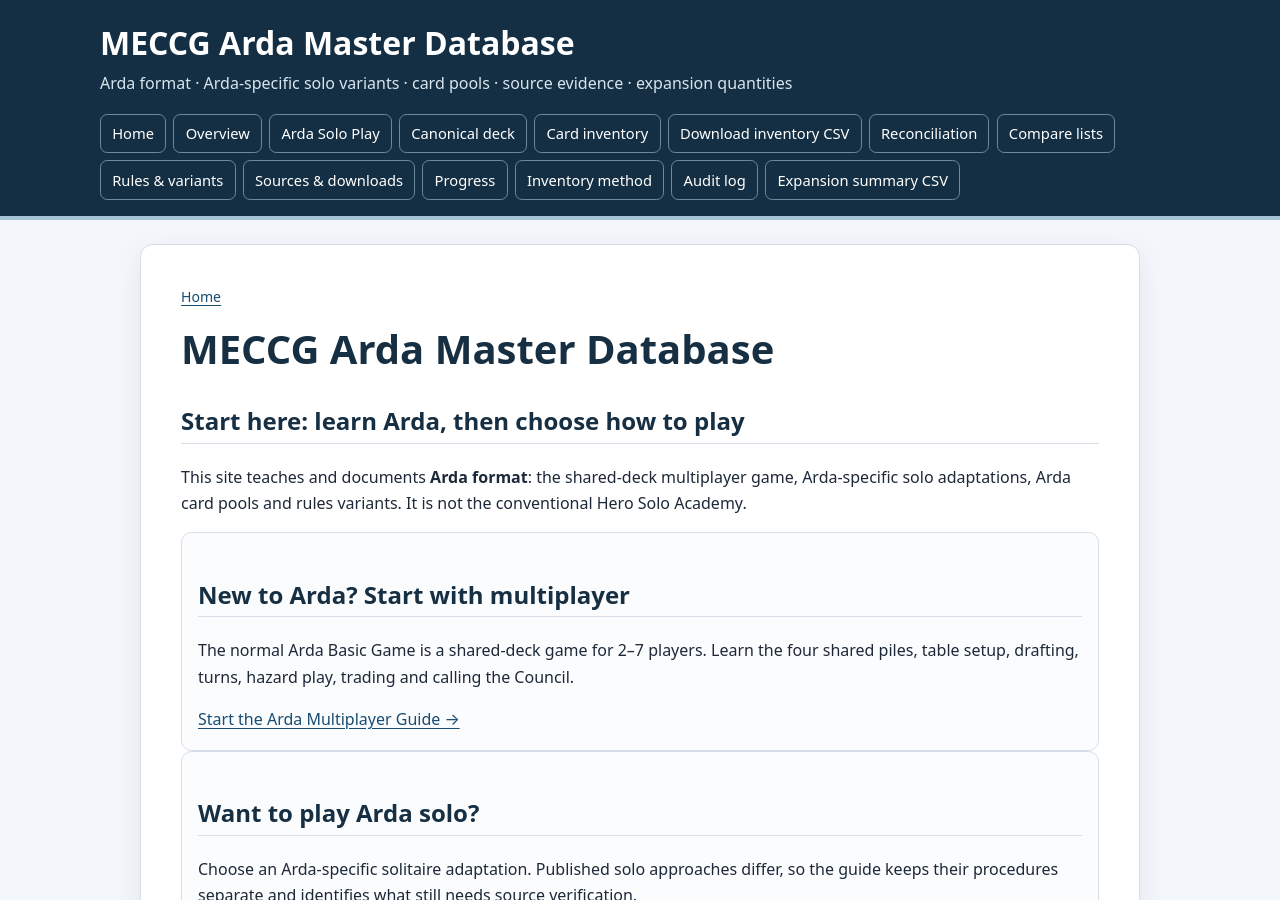
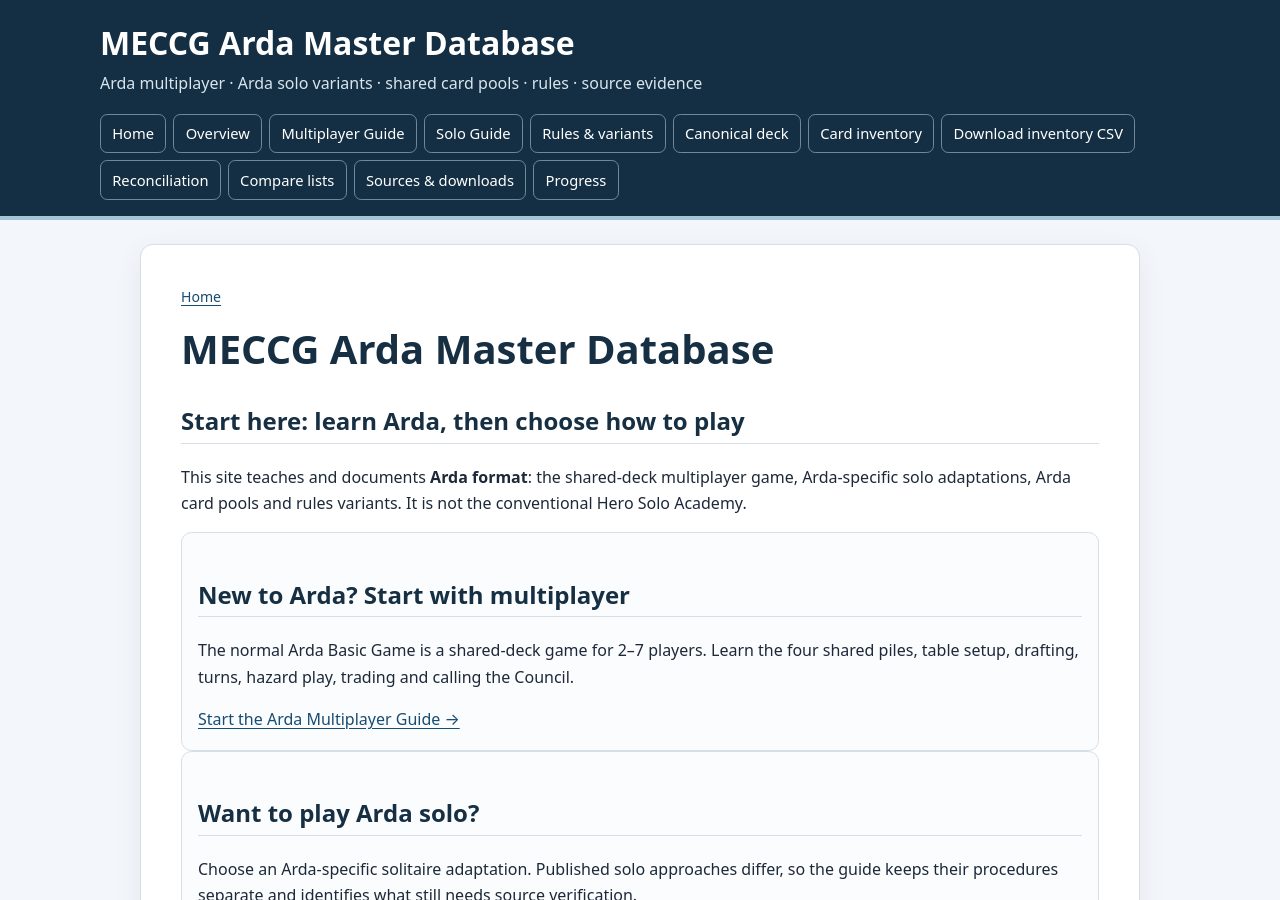
Before and after one commit to JamSpot/meccg-arda-master-database, a Jekyll site: the page built from index.md, in a window 1280 px wide and 900 px high. Built offline with Jekyll 4.4.1, drawn with Linux system fonts in a browser that asks for light colours; some of the changed text lies outside the part shown.

Commit message:
Add separate multiplayer and solo Arda navigation

```diff
--- a/_layouts/default.html
+++ b/_layouts/default.html
@@ -12,22 +12,20 @@
     <header class="site-header">
       <div class="site-header-inner">
         <a class="site-brand" href="{{ '/' | relative_url }}">{{ site.title }}</a>
-        <p class="site-tagline">Arda format · Arda-specific solo variants · card pools · source evidence · expansion quantities</p>
+        <p class="site-tagline">Arda multiplayer · Arda solo variants · shared card pools · rules · source evidence</p>
         <nav class="primary-nav" aria-label="Main navigation">
           <a href="{{ '/' | relative_url }}">Home</a>
           <a href="{{ '/docs/arda-overview.html' | relative_url }}">Overview</a>
-          <a href="{{ '/docs/arda-solo-play.html' | relative_url }}">Arda Solo Play</a>
+          <a href="{{ '/docs/arda-multiplayer-play.html' | relative_url }}">Multiplayer Guide</a>
+          <a href="{{ '/docs/arda-solo-play.html' | relative_url }}">Solo Guide</a>
+          <a href="{{ '/docs/rules-and-variants.html' | relative_url }}">Rules &amp; variants</a>
           <a href="{{ '/docs/gandalf-gene.html' | relative_url }}">Canonical deck</a>
           <a href="{{ '/docs/card-inventory.html' | relative_url }}">Card inventory</a>
           <a href="{{ '/data/gandalf-gene-arda-card-inventory.csv' | relative_url }}">Download inventory CSV</a>
           <a href="{{ '/docs/source-reconciliation.html' | relative_url }}">Reconciliation</a>
           <a href="{{ '/docs/comparison-lists.html' | relative_url }}">Compare lists</a>
-          <a href="{{ '/docs/rules-and-variants.html' | relative_url }}">Rules &amp; variants</a>
           <a href="{{ '/docs/sources.html' | relative_url }}">Sources &amp; downloads</a>
           <a href="{{ '/docs/research-progress.html' | relative_url }}">Progress</a>
-          <a href="{{ '/docs/card-inventory-method.html' | relative_url }}">Inventory method</a>
-          <a href="{{ '/docs/reconciliation-log.html' | relative_url }}">Audit log</a>
-          <a href="{{ '/data/expansion-checksums.csv' | relative_url }}">Expansion summary CSV</a>
         </nav>
       </div>
     </header>
@@ -38,8 +36,8 @@
       </div>
       {{ content }}
       <footer class="page-footer">
-        <p><strong>MECCG Arda Master Database</strong> · Arda format and Arda-specific solitaire variants only · Genuine physical cards, no proxies.</p>
-        <p><a href="{{ '/' | relative_url }}">Back to home</a> · <a href="{{ '/docs/arda-solo-play.html' | relative_url }}">Arda solo play</a> · <a href="{{ '/docs/card-inventory.html' | relative_url }}">Card inventory</a> · <a href="{{ '/docs/sources.html' | relative_url }}">Sources &amp; downloads</a></p>
+        <p><strong>MECCG Arda Master Database</strong> · Arda multiplayer and Arda-specific solitaire variants · Genuine physical cards, no proxies.</p>
+        <p><a href="{{ '/' | relative_url }}">Back to home</a> · <a href="{{ '/docs/arda-multiplayer-play.html' | relative_url }}">Multiplayer guide</a> · <a href="{{ '/docs/arda-solo-play.html' | relative_url }}">Solo guide</a> · <a href="{{ '/docs/card-inventory.html' | relative_url }}">Card inventory</a></p>
         <p><a href="https://github.com/JamSpot/meccg-arda-master-database">View source on GitHub</a></p>
       </footer>
     </main>
```
